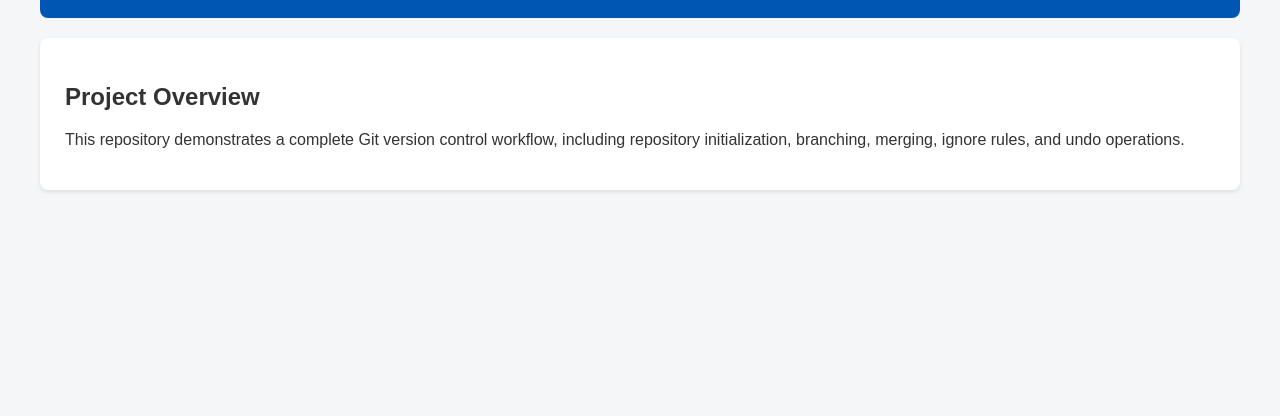
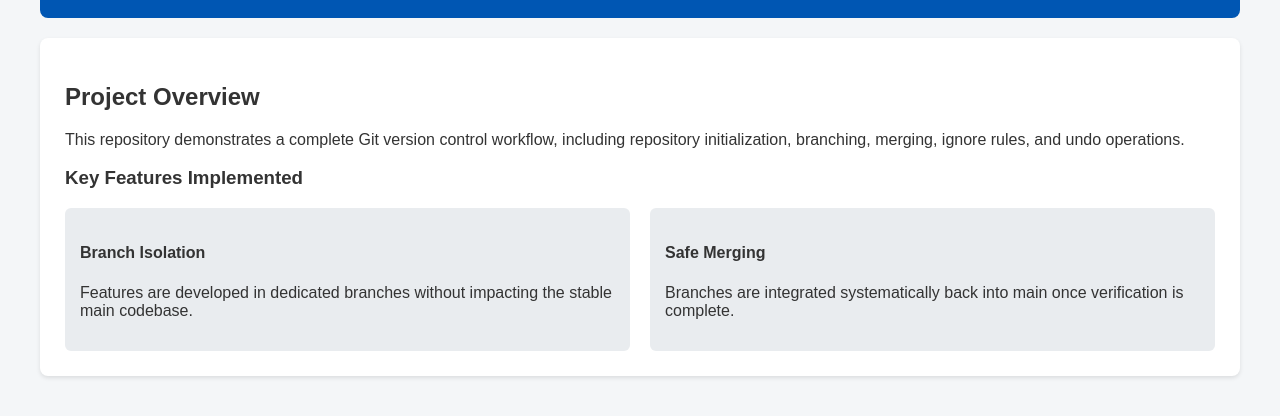
Before and after one commit to angelkumar427/bits-git-assignment, a plain HTML site: page index.html in a window 1280 px wide. Shown: the part 160-576 px from the top of the page. Drawn offline with Linux system fonts and the light colour scheme.

Commit message:
Feature: Add key features section to index.html

```diff
--- a/index.html
+++ b/index.html
@@ -23,6 +23,19 @@
     <main>
         <h2>Project Overview</h2>
         <p>This repository demonstrates a complete Git version control workflow, including repository initialization, branching, merging, ignore rules, and undo operations.</p>
+        <section>
+            <h3>Key Features Implemented</h3>
+            <div style="display: flex; gap: 20px; margin-top: 15px;">
+                <div style="flex: 1; padding: 15px; background: #e9ecef; border-radius: 6px;">
+                    <h4>Branch Isolation</h4>
+                    <p>Features are developed in dedicated branches without impacting the stable main codebase.</p>
+                </div>
+                <div style="flex: 1; padding: 15px; background: #e9ecef; border-radius: 6px;">
+                    <h4>Safe Merging</h4>
+                    <p>Branches are integrated systematically back into main once verification is complete.</p>
+                </div>
+            </div>
+        </section>
     </main>
 </body>
 </html>
```
